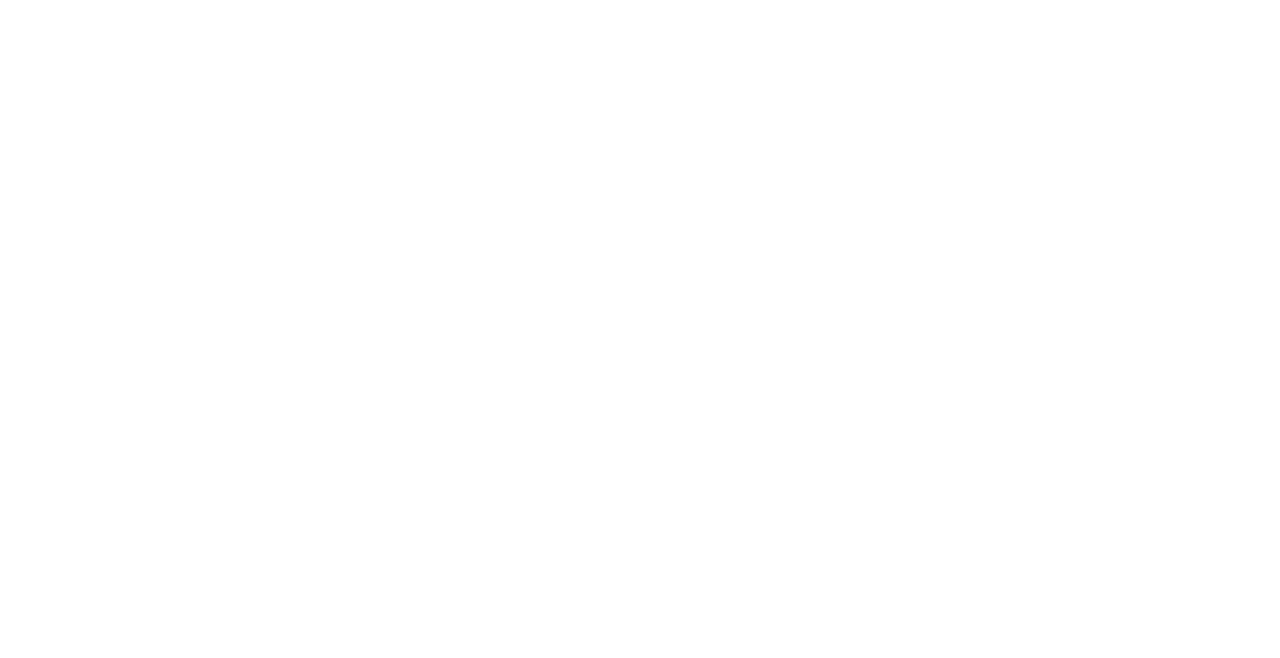
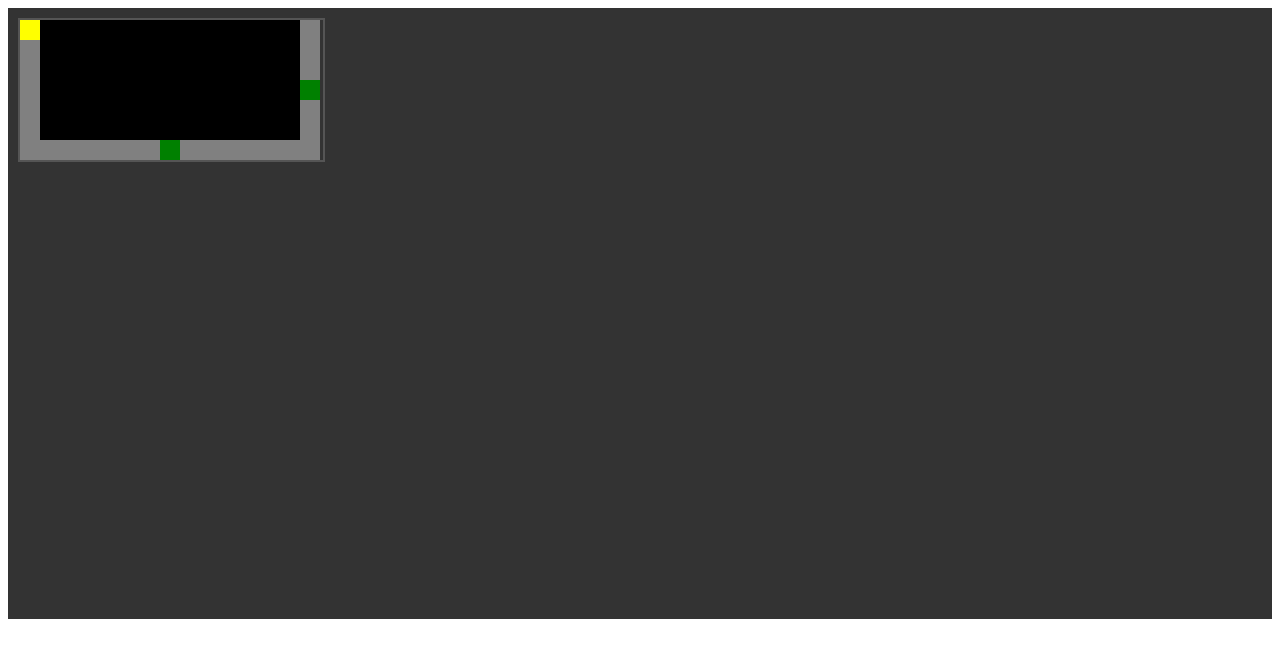
Before and after one commit to RobinS55/Sleutel, a React (Vite) app: page / in a window 1280 px wide. Shown: the top 658 px of the page. Built offline with nearby package versions, Linux system fonts and the light colour scheme.

Commit message:
Update Board.css

```diff
--- a/src/Board.css
+++ b/src/Board.css
@@ -1,33 +1,42 @@
-body {
-  margin:0;
-  overflow:hidden;
-}
-
-.board-container {
-  position: relative;
-  width: 1200px;
-  height: 560px;
-  background-color: #222;
+.board {
+  display: grid;
+  grid-template-columns: repeat(4, auto);
+  grid-gap: 5px;
+  background-color: #333;
+  padding: 10px;
 }
 
 .tile {
-  position: absolute;
   display: grid;
   grid-template-rows: repeat(7, 20px);
   grid-template-columns: repeat(15, 20px);
+  border: 2px solid #555;
 }
 
-.tile.hidden {
-  opacity:0.2;
+.row {
+  display: contents;
 }
 
-.cell {
+.wall {
+  background-color: black;
   width: 20px;
   height: 20px;
-  box-sizing: border-box;
 }
 
-.cell.wall { background-color:#000; }
-.cell.path { background-color:#888; }
-.cell.player { background-color:#ff0; }
-.cell.exit { background-color:#0f0; }
+.path {
+  background-color: gray;
+  width: 20px;
+  height: 20px;
+}
+
+.exit {
+  background-color: green;
+  width: 20px;
+  height: 20px;
+}
+
+.player {
+  background-color: yellow;
+  width: 20px;
+  height: 20px;
+}
```
